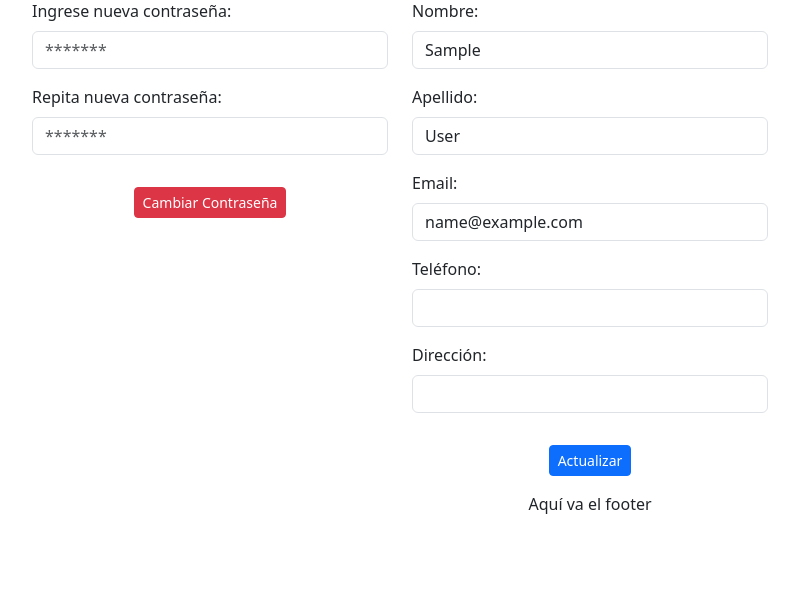
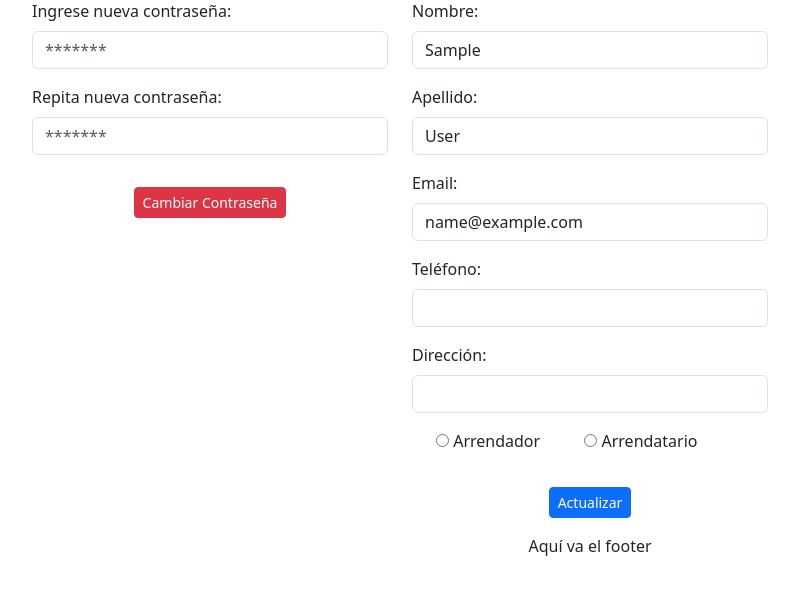
Before and after one commit to gonzaloparod1/arriendos, a Django app: page /accounts/profile/ in a window 1280 px wide. Shown: the part 150-745 px from the top of the page, without its empty margins (50-849 px from the left). Run offline with Django 5.2, Linux system fonts and the light colour scheme; the visitor is signed in with stand-in values (Sample User, id 1).

Commit message:
[ADD] Added function to UserProfile model to accept role

```diff
--- a/main/services.py
+++ b/main/services.py
@@ -80,7 +80,7 @@ def editar_user(username:str, first_name:str, last_name:str, email:str, password
     user_profile.telefono_personal = telefono
     user_profile.save()
 
-def editar_user_sin_password(username:str, first_name:str, last_name:str, email:str, direccion:str, telefono:str=None):
+def editar_user_sin_password(username:str, first_name:str, last_name:str, email:str, direccion:str, rol:str, telefono:str=None):
     user = User.objects.get(username=username)
     user.first_name = first_name
     user.last_name = last_name
@@ -89,6 +89,7 @@ def editar_user_sin_password(username:str, first_name:str, last_name:str, email:
     user_profile = UserProfile.objects.get(user=user)
     user_profile.direccion = direccion
     user_profile.telefono_personal = telefono
+    user_profile.rol = rol
     user_profile.save()
 
 def eliminar_user(rut:str):
--- a/main/templates/profile.html
+++ b/main/templates/profile.html
@@ -95,6 +95,38 @@
 												required
 										>
 								</div>
+								<div class="mb-3">
+									<div class="form-check form-check-inline">
+										<input
+												id=""
+												type="radio"
+												class="form-check-imput"
+												name="rol"
+												placeholder=""
+												value="arrendador"
+												required
+												{% if user.userprofile.rol == 'arrendador' %}
+													checked
+												{% endif %}
+										>
+										<label class="form-check-label">Arrendador</label>
+									</div>
+									<div class="form-check form-check-inline">
+										<input
+												id=""
+												type="radio"
+												class="form-check-imput"
+												name="rol"
+												placeholder=""
+												value="arrendatario"
+												required
+												{% if user.userprofile.rol == 'arrendatario' %}
+													checked
+												{% endif %}
+										>
+										<label class="form-check-label">Arrendatario</label>
+									</div>
+								</div>
 								<div class="d-flex justify-content-center">
 										<button type="submit" class="btn btn-sm btn-primary my-3">Actualizar</button>
 								</div>
--- a/main/views.py
+++ b/main/views.py
@@ -19,7 +19,8 @@ def profile(request):
             email = request.POST['email']
             direccion = request.POST['direccion']
             telefono = request.POST['telefono']
-            editar_user_sin_password(username, first_name, last_name, email, direccion, telefono)
+            rol = request.POST['rol']
+            editar_user_sin_password(username, first_name, last_name, email, direccion, rol, telefono)
             messages.success(request, 'Ha actualizado sus datos con exito')
             return redirect('/accounts/profile')
         else:
@@ -28,7 +29,8 @@ def profile(request):
             last_name = request.POST['last_name']
             email = request.POST['email']
             direccion = request.POST['direccion']
-            editar_user_sin_password(username, first_name, last_name, email, direccion)
+            rol = request.POST['rol']
+            editar_user_sin_password(username, first_name, last_name, email, rol, direccion)
             messages.success(request, 'Ha actualizado sus datos con exito sin telefono')
             return redirect('/accounts/profile')
     else:
```
Also changed, not shown: main/models.py (+8 -1 lines).
